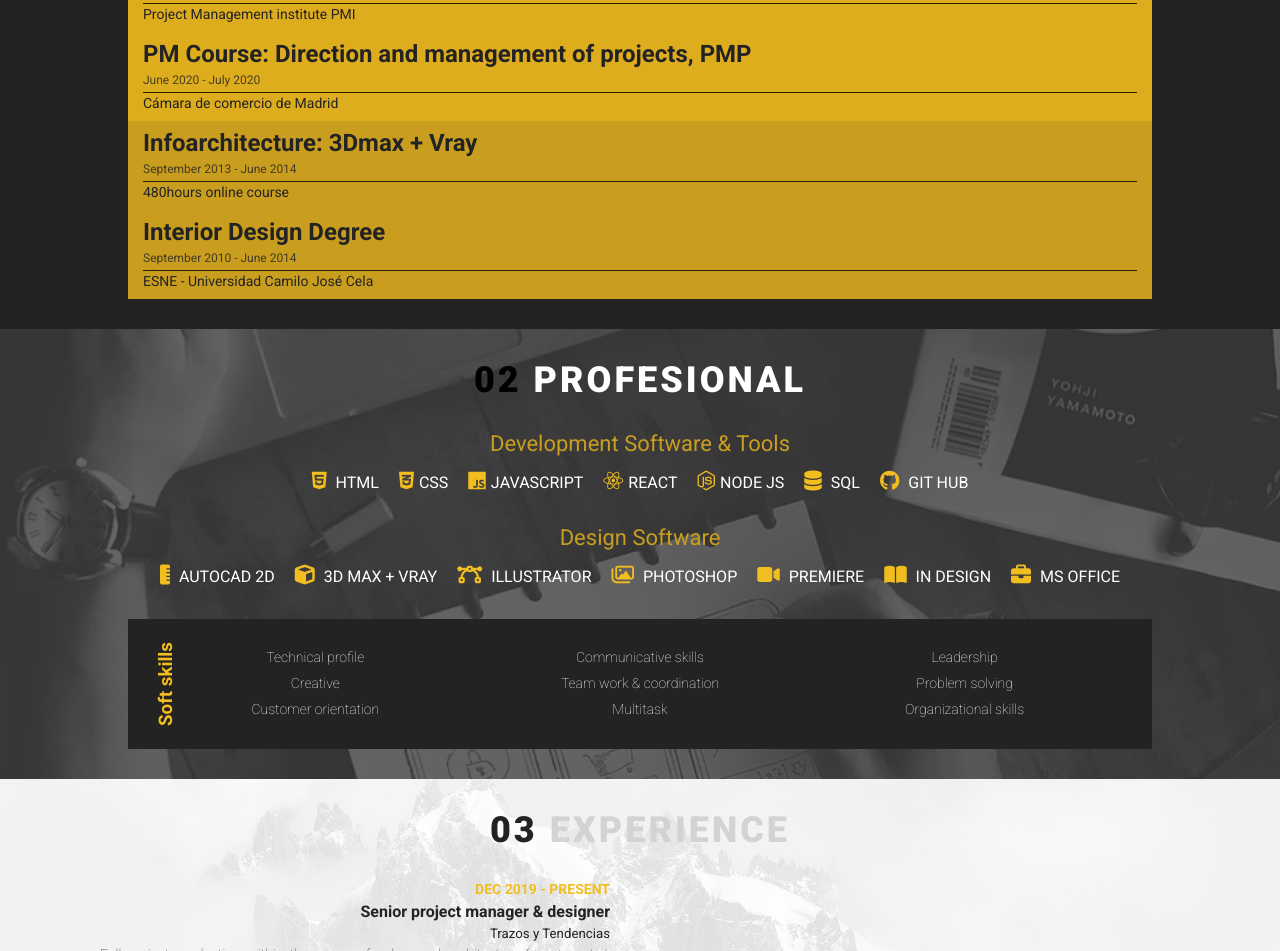
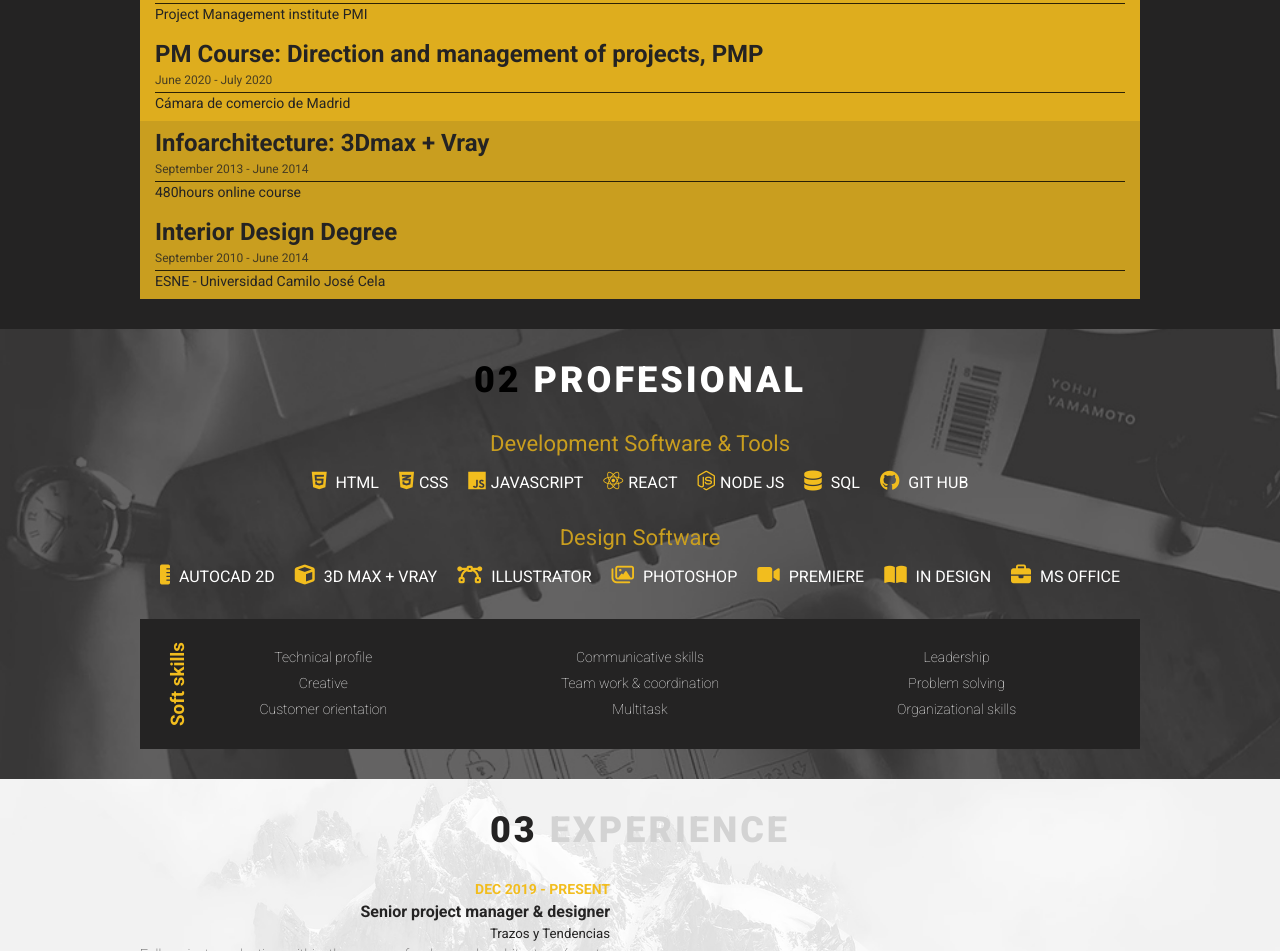
Before and after one commit to PatriciaLoboTejedor/Portfolio, a website: page docs/index.html in a window 1280 px wide. Shown: the part 1161-2112 px from the top of the page. Drawn offline with Linux system fonts and the light colour scheme.

Commit message:
change readme and width in desktop

```diff
--- a/src/scss/layout/_contact.scss
+++ b/src/scss/layout/_contact.scss
@@ -32,6 +32,8 @@
     }
   }
   &_list {
+    max-width: 1200px;
+    margin: auto;
     @include tablet {
       display: grid;
       grid-template-columns: repeat(3, 33.33%);
--- a/src/scss/layout/_education.scss
+++ b/src/scss/layout/_education.scss
@@ -31,6 +31,8 @@
       padding-bottom: 30px;
     }
     .elementList {
+      max-width: 1000px;
+      margin: auto;
       padding: 7.5px 15px;
       @include tablet {
         width: 80vw;
--- a/src/scss/layout/_experience.scss
+++ b/src/scss/layout/_experience.scss
@@ -31,6 +31,8 @@
     }
   }*/
   &_list {
+    max-width: 1200px;
+    margin: auto;
     &-element {
       &:nth-child(even) {
         text-align: left;
--- a/src/scss/layout/_profesional.scss
+++ b/src/scss/layout/_profesional.scss
@@ -46,7 +46,6 @@
       display: flex;
       flex-wrap: wrap;
       justify-content: center;
-
       &-element {
         padding: 5px 10px;
         text-align: center;
@@ -63,46 +62,12 @@
       }
     }
   }
-  /*&_designSoftware {
-    @include tablet {
-      width: 80vw;
-      font-size: 1rem;
-    }
-    &-title {
-      text-align: center;
-      font-weight: lighter;
-      padding-bottom: 10px;
-    }
-    &-list {
-      padding: 0px 15px 20px 15px;
-      display: grid;
-      grid-template-columns: 1fr 1fr;
-
-      &-element {
-        padding: 5px 10px;
-        font-size: 14px;
-        div {
-          font-size: 12px;
-          padding-left: 5px;
-          height: 15px;
-          background-color: $color-yellow-light;
-          color: $color-grey-dark;
-        }
-        .line95 {
-          width: 95%;
-        }
-        .line90 {
-          width: 90%;
-        }
-        .line70 {
-          width: 70%;
-        }
-      }
-    }
-  }*/
   &_skills {
     background-color: $color-grey-dark;
     padding: 15px;
+
+    max-width: 1000px;
+    margin: auto;
     @include tablet {
       width: 80vw;
       font-size: 1rem;
```
Also changed, not shown: README.md, docs/assets/css/main.css.
